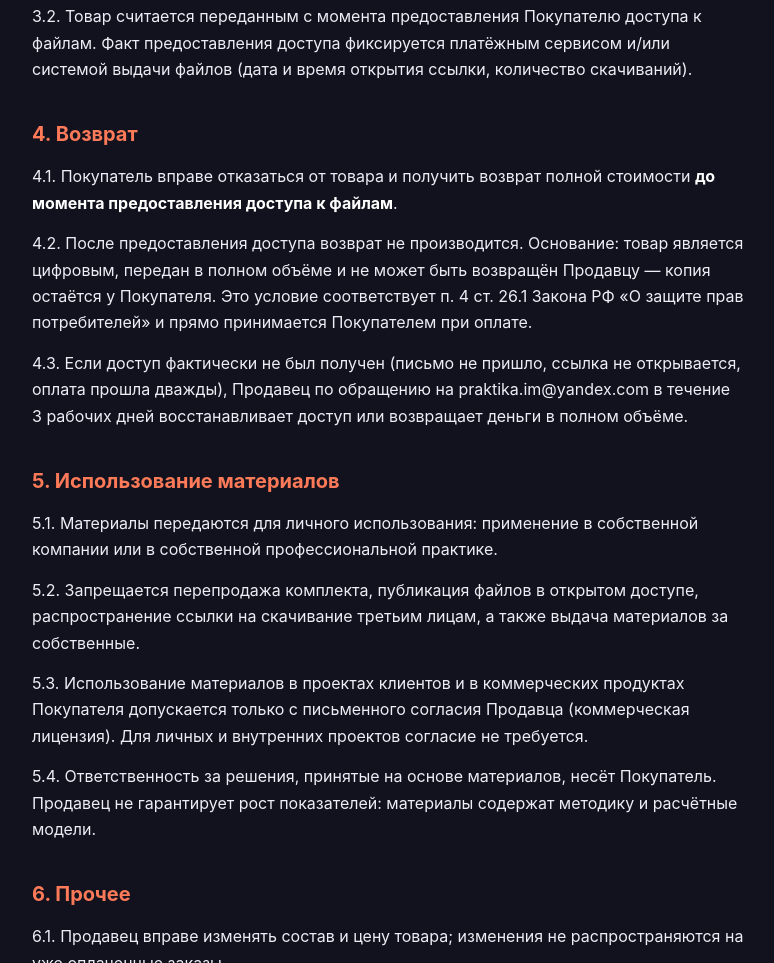
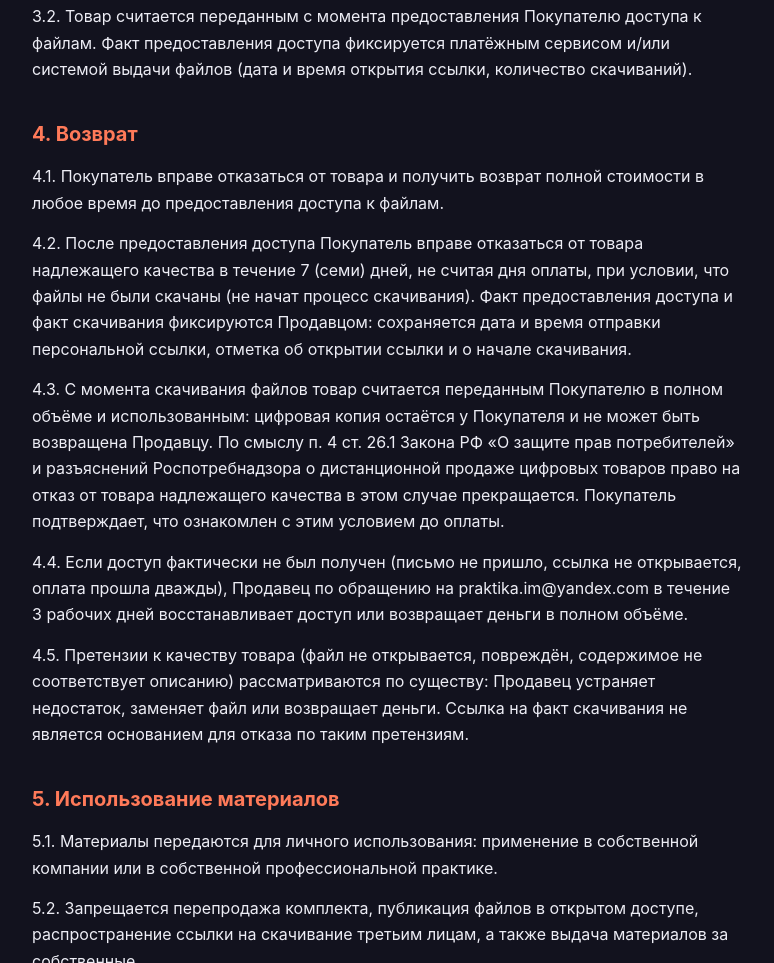
Before and after one commit to rallkololo-prog/praktika-kit, a plain HTML site: page offer.html in a window 1280 px wide. Shown: the part 1076-2039 px from the top of the page, without its empty margins (252-1026 px from the left). Drawn offline with Linux system fonts and the light colour scheme.

Commit message:
Offer: return terms tied to download

```diff
--- a/offer.html
+++ b/offer.html
@@ -37,9 +37,11 @@
 <p>3.1. Доступ предоставляется сразу после подтверждения оплаты: Покупатель получает персональную ссылку на скачивание комплекта на указанный им e-mail (или в интерфейсе платёжной страницы).</p>
 <p>3.2. Товар считается переданным с момента предоставления Покупателю доступа к файлам. Факт предоставления доступа фиксируется платёжным сервисом и/или системой выдачи файлов (дата и время открытия ссылки, количество скачиваний).</p>
 <h2>4. Возврат</h2>
-<p>4.1. Покупатель вправе отказаться от товара и получить возврат полной стоимости <strong>до момента предоставления доступа к файлам</strong>.</p>
-<p>4.2. После предоставления доступа возврат не производится. Основание: товар является цифровым, передан в полном объёме и не может быть возвращён Продавцу — копия остаётся у Покупателя. Это условие соответствует п. 4 ст. 26.1 Закона РФ «О защите прав потребителей» и прямо принимается Покупателем при оплате.</p>
-<p>4.3. Если доступ фактически не был получен (письмо не пришло, ссылка не открывается, оплата прошла дважды), Продавец по обращению на praktika.im@yandex.com в течение 3 рабочих дней восстанавливает доступ или возвращает деньги в полном объёме.</p>
+<p>4.1. Покупатель вправе отказаться от товара и получить возврат полной стоимости в любое время до предоставления доступа к файлам.</p>
+<p>4.2. После предоставления доступа Покупатель вправе отказаться от товара надлежащего качества в течение 7 (семи) дней, не считая дня оплаты, при условии, что файлы не были скачаны (не начат процесс скачивания). Факт предоставления доступа и факт скачивания фиксируются Продавцом: сохраняется дата и время отправки персональной ссылки, отметка об открытии ссылки и о начале скачивания.</p>
+<p>4.3. С момента скачивания файлов товар считается переданным Покупателю в полном объёме и использованным: цифровая копия остаётся у Покупателя и не может быть возвращена Продавцу. По смыслу п. 4 ст. 26.1 Закона РФ «О защите прав потребителей» и разъяснений Роспотребнадзора о дистанционной продаже цифровых товаров право на отказ от товара надлежащего качества в этом случае прекращается. Покупатель подтверждает, что ознакомлен с этим условием до оплаты.</p>
+<p>4.4. Если доступ фактически не был получен (письмо не пришло, ссылка не открывается, оплата прошла дважды), Продавец по обращению на praktika.im@yandex.com в течение 3 рабочих дней восстанавливает доступ или возвращает деньги в полном объёме.</p>
+<p>4.5. Претензии к качеству товара (файл не открывается, повреждён, содержимое не соответствует описанию) рассматриваются по существу: Продавец устраняет недостаток, заменяет файл или возвращает деньги. Ссылка на факт скачивания не является основанием для отказа по таким претензиям.</p>
 <h2>5. Использование материалов</h2>
 <p>5.1. Материалы передаются для личного использования: применение в собственной компании или в собственной профессиональной практике.</p>
 <p>5.2. Запрещается перепродажа комплекта, публикация файлов в открытом доступе, распространение ссылки на скачивание третьим лицам, а также выдача материалов за собственные.</p>
```
